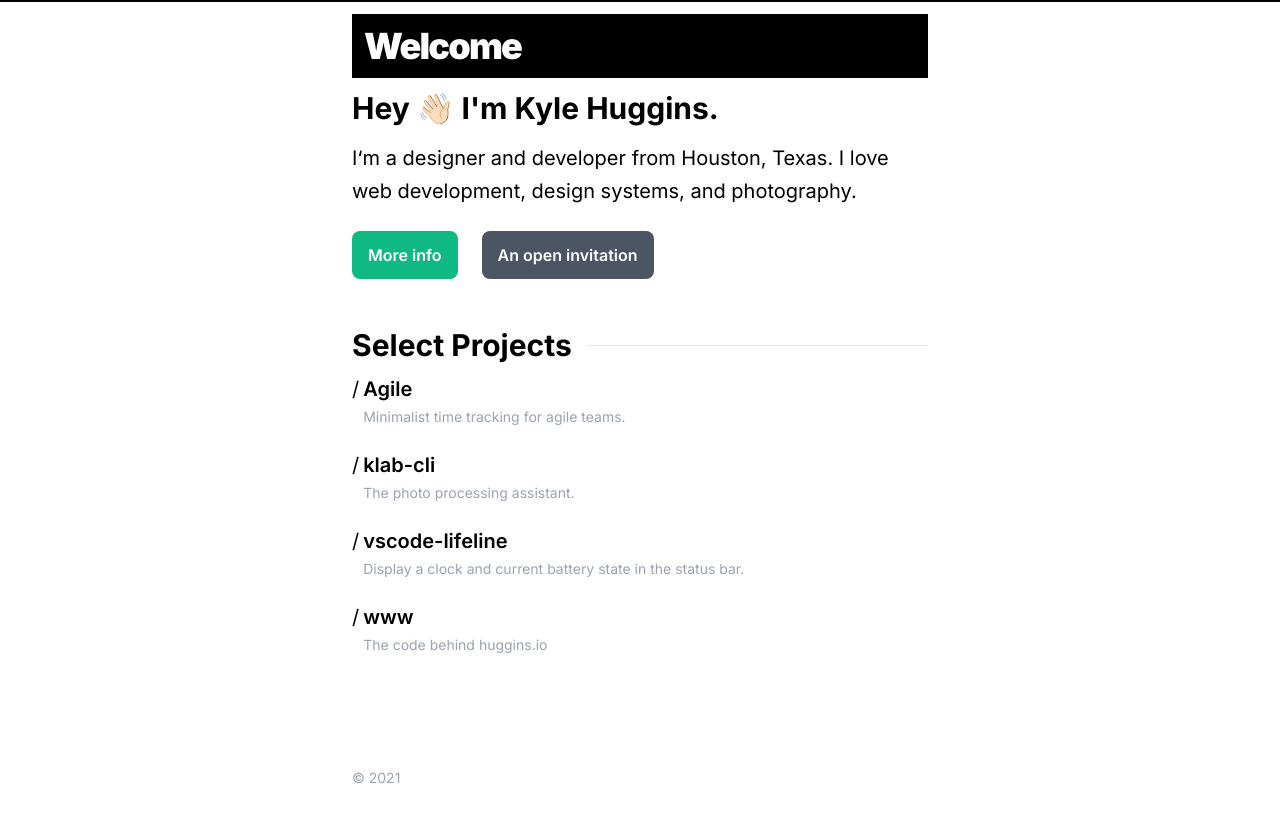
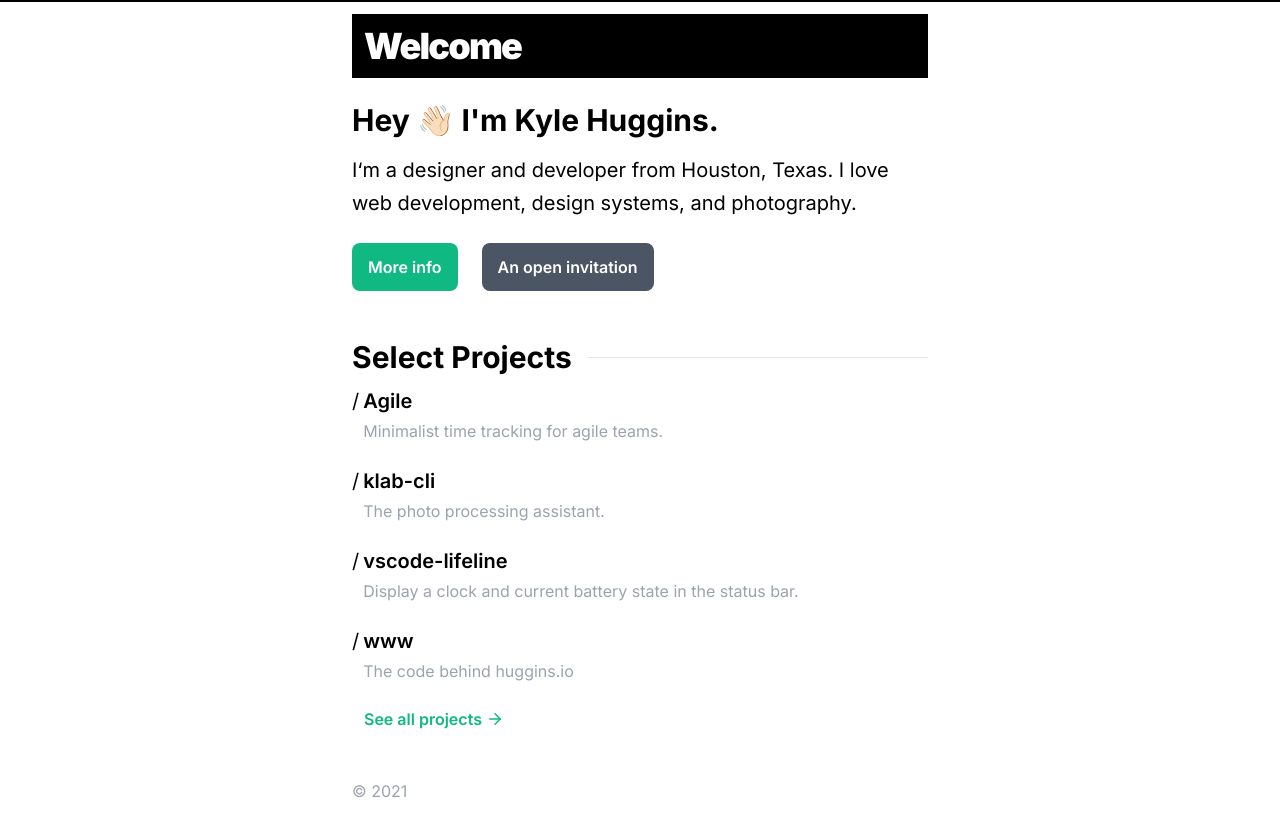
Before and after one commit to kjhx/www, a Next.js app: page / in a window 1280 px wide. Built offline with nearby package versions, Linux system fonts and the light colour scheme.

Commit message:
Add projects page

```diff
--- /dev/null
+++ b/components/Callout.tsx
@@ -0,0 +1,17 @@
+interface CalloutProps {
+  Icon: React.ElementType,
+  children: any
+}
+
+const Callout = ({ Icon, children }: CalloutProps): JSX.Element => {
+  return (
+    <div className='flex items-start space-x-3'>
+      <div className='pt-1'>
+        <Icon size={18} strokeWidth={3}/>
+      </div>
+      {children}
+    </div>
+  );
+};
+
+export default Callout;
--- a/components/Projects.tsx
+++ b/components/Projects.tsx
@@ -16,14 +16,18 @@ const Projects = ({ projectsArray }: ProjectsProps): JSX.Element => {
             <div className='flex space-x-1 items-start'>
               <p className='font-normal'>/</p>
               <div className='flex flex-col space-y-1'>
-                <Link href={project.homepage ?? project.html_url} className='link-std'>
-                  <div className='flex space-x-1 items-center text-dynamic-p'>
+                <div className='flex items-center space-x-3'>
+                  <Link href={project.homepage === '' || project.homepage === null ? project.html_url : project.homepage} className='link-std'>
                     <p>{project.name}</p>
-                    {/* <ArrowUpRight size={16} strokeWidth={4} /> */}
-                  </div>
-                </Link>
+                  </Link>
+                  {project.archived && (
+                    <div className='bg-white text-black px-2 text-dynamic-small2 font-normal'>
+                      <p title='This project is no longer being maintained.' className='cursor-help'>archived</p>
+                    </div>
+                  )}
+                </div>
                 <div className='text-dynamic-small font-normal text-gray-400'>
-                  <p>{project.description}</p>
+                  {project.description}
                 </div>
               </div>
             </div>
--- a/interfaces/github.ts
+++ b/interfaces/github.ts
@@ -1,4 +1,5 @@
 export interface Project {
+  archived: boolean,
   created_at: string,
   description: string,
   homepage: string,
@@ -7,6 +8,7 @@ export interface Project {
   license: License,
   name: string,
   owner: User,
+  stargazers_count: number,
   updated_at: string
 }
 
--- a/pages/index.tsx
+++ b/pages/index.tsx
@@ -3,11 +3,12 @@ import Link from '@components/Link';
 import Emoji from '@components/Emoji';
 import Projects from '@components/Projects';
 import { PinnedProjects } from 'config/pinned';
+import { ArrowRight, ArrowUpRight } from 'react-feather';
 
 export default function Home(): JSX.Element {
   return (
     <Page headerOptions={{title: 'Welcome', snackbar: false}}>
-      <div className='max-w-xl mx-auto'>
+      <div className='max-w-xl mx-auto mt-3'>
         <article>
           <h1>Hey <Emoji symbol='👋🏻' label='wave' /> I&apos;m Kyle Huggins.</h1>
           <p>
@@ -32,7 +33,13 @@ export default function Home(): JSX.Element {
             <p className='text-dynamic-h1 font-bold'>Select Projects</p>
             <div className="flex-1 h-px ml-4 bg-gray-200 dark:bg-gray-700" />
           </div>
-          <Projects projectsArray={PinnedProjects}/>
+          <div className='flex flex-col space-y-6'>
+            <Projects projectsArray={PinnedProjects} />
+            <Link to='/projects' className='text-accent-500 flex items-center space-x-1 text-dynamic-small font-semibold pl-3'>
+              <p>See all projects</p>
+              <ArrowRight size={18} />
+            </Link>
+          </div>
         </div>
       </div>
     </Page>
--- /dev/null
+++ b/pages/projects.tsx
@@ -0,0 +1,58 @@
+import Callout from '@components/Callout';
+import Page from '@components/Page';
+import Link from '@components/Link';
+import Projects from '@components/Projects';
+import { Project } from '@interfaces/github';
+import { AlertCircle } from 'react-feather';
+
+interface AboutProps {
+  data: Array<Project>,
+  notFound: boolean
+}
+
+export async function getServerSideProps(): Promise<any> {
+  const res = await fetch('https://api.github.com/users/kjhx/repos');
+  const data = await res.json();
+
+  if (!data || data.message === 'Not Found') {
+    return {
+      props: {
+        data: null,
+        notFound: true
+      }
+    };
+  }
+
+  return {
+    props: {
+      // Sort the array by last updated
+      data: data.sort((a, b) => +new Date(b.updated_at) - +new Date(a.updated_at)),
+      notFound: false
+    }
+  };
+}
+
+export default function About({ data, notFound }: AboutProps): JSX.Element {
+  return (
+    <Page title='Projects'>
+      <div className='max-w-xl mx-auto pt-3'>
+        <div className='flex-col space-y-6'>
+          <p>
+            Software projects I‘ve built to learn, have fun, or automate workflows.
+          </p>
+          {notFound && (
+            <Callout Icon={AlertCircle}>
+              <p>
+                There was an issue connecting to the GitHub User API, and project data could not be fetched.
+                You can view all my projects <Link href='//github.com/kjhx'>on my profile</Link>.
+              </p>
+            </Callout>
+          )}
+          {!notFound && (
+            <Projects projectsArray={data} />
+          )}
+        </div>
+      </div>
+    </Page>
+  );
+}
--- a/styles/custom.css
+++ b/styles/custom.css
@@ -39,8 +39,16 @@ html {
     @apply text-base lg:text-lg xl:text-xl;
   }
 
+  .text-dynamic-p2 {
+    @apply text-base xl:text-lg;
+  }
+
   .text-dynamic-small {
-    @apply text-sm lg:text-sm xl:text-sm;
+    @apply text-sm lg:text-sm xl:text-base;
+  }
+
+  .text-dynamic-small2 {
+    @apply text-xs lg:text-sm xl:text-sm;
   }
 
   article p {
```
